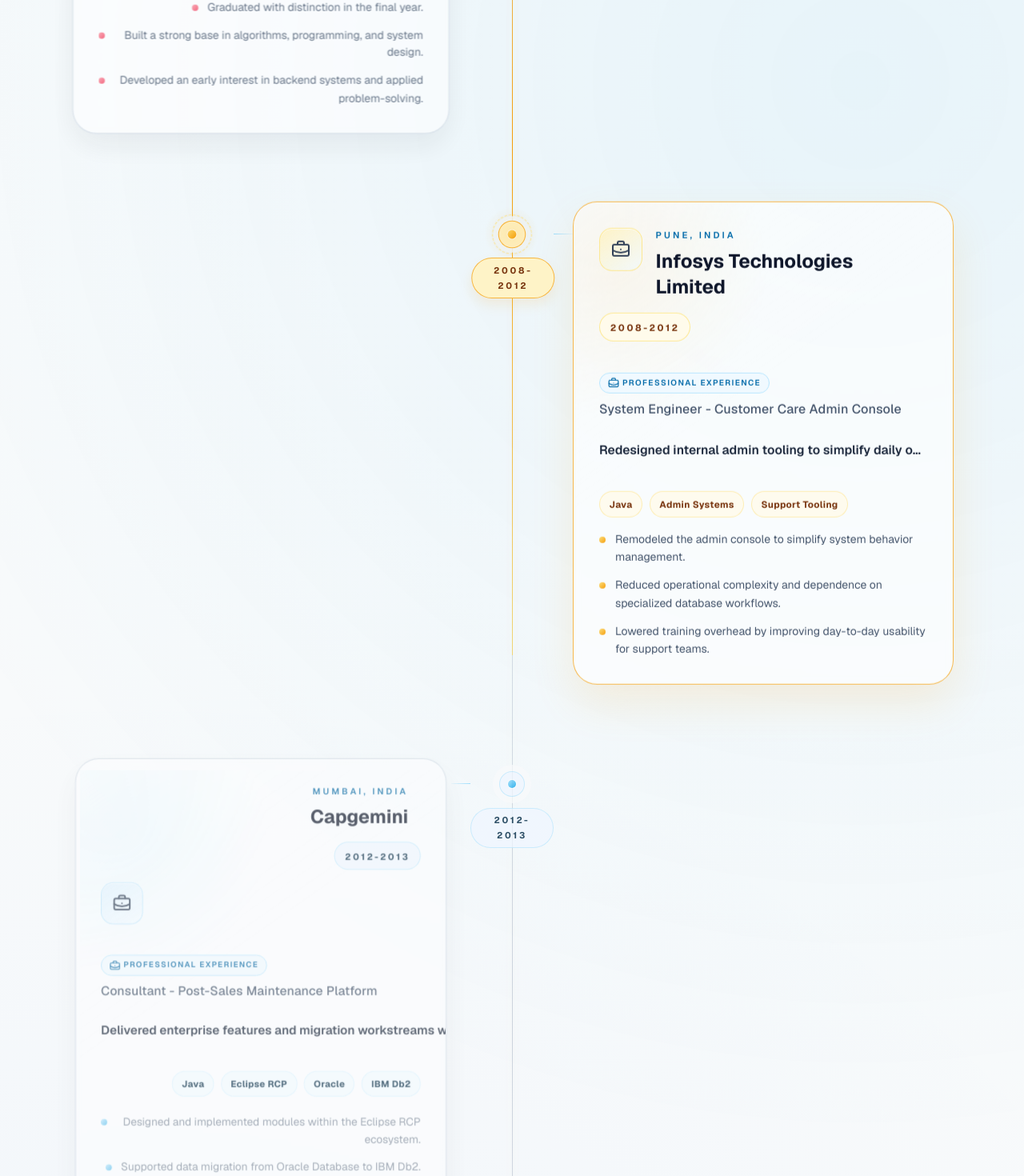
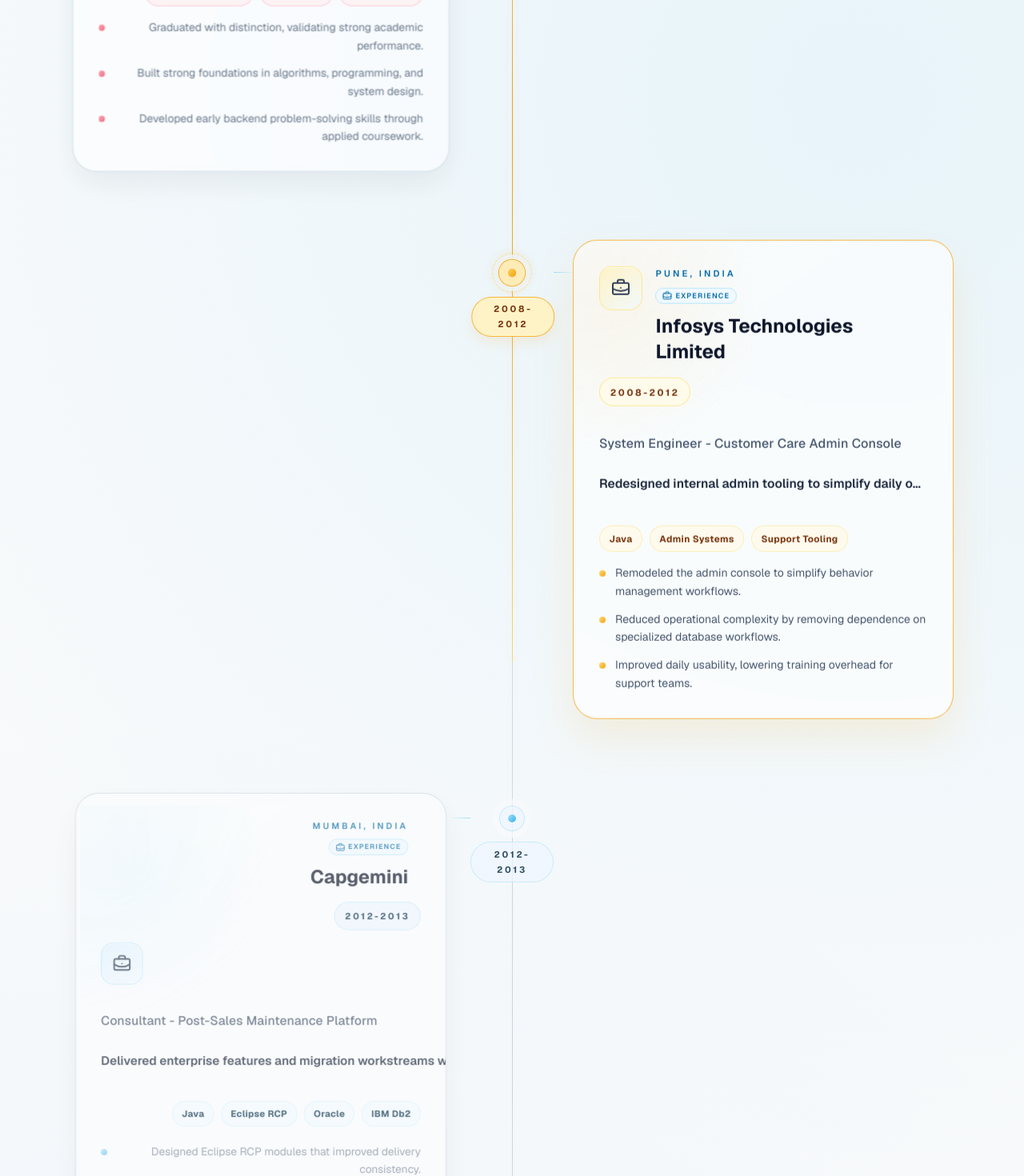
Before and after one commit to shrikanthavale/shrikant-portfolio, a Next.js app: page /experience in a window 1280 px wide. Shown: the part 800-2270 px from the top of the page at 80% size. Built offline with nearby package versions, Linux system fonts and the light colour scheme.

Commit message:
style: polish timeline readability and semantic labels

```diff
--- a/app/components/ExperienceTimeline.tsx
+++ b/app/components/ExperienceTimeline.tsx
@@ -27,9 +27,9 @@
       "Built strong software engineering foundations and graduated with distinction in the final year.",
     tags: ["Computer Science", "Algorithms", "Programming"],
     highlights: [
-      "Graduated with distinction in the final year.",
-      "Built a strong base in algorithms, programming, and system design.",
-      "Developed an early interest in backend systems and applied problem-solving.",
+      "Graduated with distinction, validating strong academic performance.",
+      "Built strong foundations in algorithms, programming, and system design.",
+      "Developed early backend problem-solving skills through applied coursework.",
     ],
   },
   {
@@ -43,9 +43,9 @@
       "Redesigned internal admin tooling to simplify daily operations for customer support teams.",
     tags: ["Java", "Admin Systems", "Support Tooling"],
     highlights: [
-      "Remodeled the admin console to simplify system behavior management.",
-      "Reduced operational complexity and dependence on specialized database workflows.",
-      "Lowered training overhead by improving day-to-day usability for support teams.",
+      "Remodeled the admin console to simplify behavior management workflows.",
+      "Reduced operational complexity by removing dependence on specialized database workflows.",
+      "Improved daily usability, lowering training overhead for support teams.",
     ],
   },
   {
@@ -59,9 +59,9 @@
       "Delivered enterprise features and migration workstreams with product and engineering teams.",
     tags: ["Java", "Eclipse RCP", "Oracle", "IBM Db2"],
     highlights: [
-      "Designed and implemented modules within the Eclipse RCP ecosystem.",
-      "Supported data migration from Oracle Database to IBM Db2.",
-      "Worked with product owners and cross-functional teams on release planning.",
+      "Designed Eclipse RCP modules that improved delivery consistency.",
+      "Supported Oracle-to-Db2 migration to preserve data continuity.",
+      "Partnered with product and engineering on release planning to improve coordination.",
     ],
   },
   {
@@ -77,7 +77,7 @@
     highlights: [
       "Specialized in communication technologies and application systems.",
       "Strengthened distributed systems thinking through coursework and applied projects.",
-      "Gained international academic exposure in Austria.",
+      "Gained international exposure through graduate study in Austria.",
     ],
   },
   {
@@ -91,9 +91,9 @@
       "Built backend services for emergency-response systems where reliability and response time were critical.",
     tags: ["Java", "Spring Boot", "RabbitMQ", "Redis", "Robot Framework"],
     highlights: [
-      "Built backend services for distributed emergency-response workflows.",
-      "Implemented Spring APIs to expose secure backend functionality.",
-      "Used RabbitMQ and Redis for resilient inter-service messaging.",
+      "Built distributed backend services for emergency-response systems.",
+      "Implemented secure Spring APIs for operator-facing capabilities.",
+      "Used RabbitMQ and Redis to improve inter-service reliability.",
     ],
   },
 ];
@@ -103,7 +103,7 @@
   { label: string; icon: LucideIcon; chipClassName: string; markerClassName: string }
 > = {
   work: {
-    label: "Professional experience",
+    label: "Experience",
     icon: BriefcaseBusiness,
     chipClassName:
       "border-sky-200 bg-sky-50 text-sky-700 dark:border-sky-700/80 dark:bg-sky-900/30 dark:text-sky-200",
@@ -261,19 +261,19 @@
                               <p className="text-[0.7rem] font-semibold uppercase tracking-[0.28em] text-sky-700 dark:text-sky-300">
                                 {entry.location}
                               </p>
+                              <span
+                                className={`mt-2 inline-flex items-center gap-1 rounded-full border px-2 py-0.5 text-[9px] font-semibold uppercase tracking-[0.14em] ${kindMeta.chipClassName}`}
+                              >
+                                <kindMeta.icon className="h-3 w-3" aria-hidden="true" />
+                                {kindMeta.label}
+                              </span>
                               <h3 className="mt-2 text-xl font-bold text-slate-900 dark:text-white sm:text-2xl">{entry.title}</h3>
                             </div>
 
                             <span className="experience-timeline__period-chip">{entry.period}</span>
                           </div>
 
-                          <div className="mt-6 flex flex-wrap items-center gap-2">
-                            <span
-                              className={`inline-flex items-center gap-1 rounded-full border px-2.5 py-1 text-[10px] font-semibold uppercase tracking-[0.14em] ${kindMeta.chipClassName}`}
-                            >
-                              <kindMeta.icon className="h-3.5 w-3.5" aria-hidden="true" />
-                              {kindMeta.label}
-                            </span>
+                          <div className="mt-5 flex flex-wrap items-center gap-2">
                             <p className="experience-timeline__role text-base font-medium text-slate-600 dark:text-slate-300">{entry.role}</p>
                           </div>
 
--- a/app/globals.css
+++ b/app/globals.css
@@ -740,6 +740,7 @@
 
   .experience-timeline__content {
     grid-row: 1;
+    width: min(100%, 30rem);
   }
 
   .experience-timeline__content::before {
@@ -756,8 +757,13 @@
     background: linear-gradient(90deg, rgb(125 211 252 / 0.72), rgb(125 211 252 / 0.08));
   }
 
+  .experience-timeline__item:nth-child(even) .experience-timeline__content {
+    justify-self: start;
+  }
+
   .experience-timeline__item:nth-child(odd) .experience-timeline__content {
     text-align: right;
+    justify-self: end;
   }
 
   .experience-timeline__item:nth-child(odd) .experience-timeline__brand-row {
@@ -778,7 +784,11 @@
   }
 
   .experience-timeline__item:nth-child(odd) .experience-timeline__content li span:last-child {
-    max-width: 100%;
+    max-width: 54ch;
+  }
+
+  .experience-timeline__item:nth-child(even) .experience-timeline__content li span:last-child {
+    max-width: 54ch;
   }
 
   .experience-timeline__item:nth-child(odd) .experience-timeline__summary {
```
